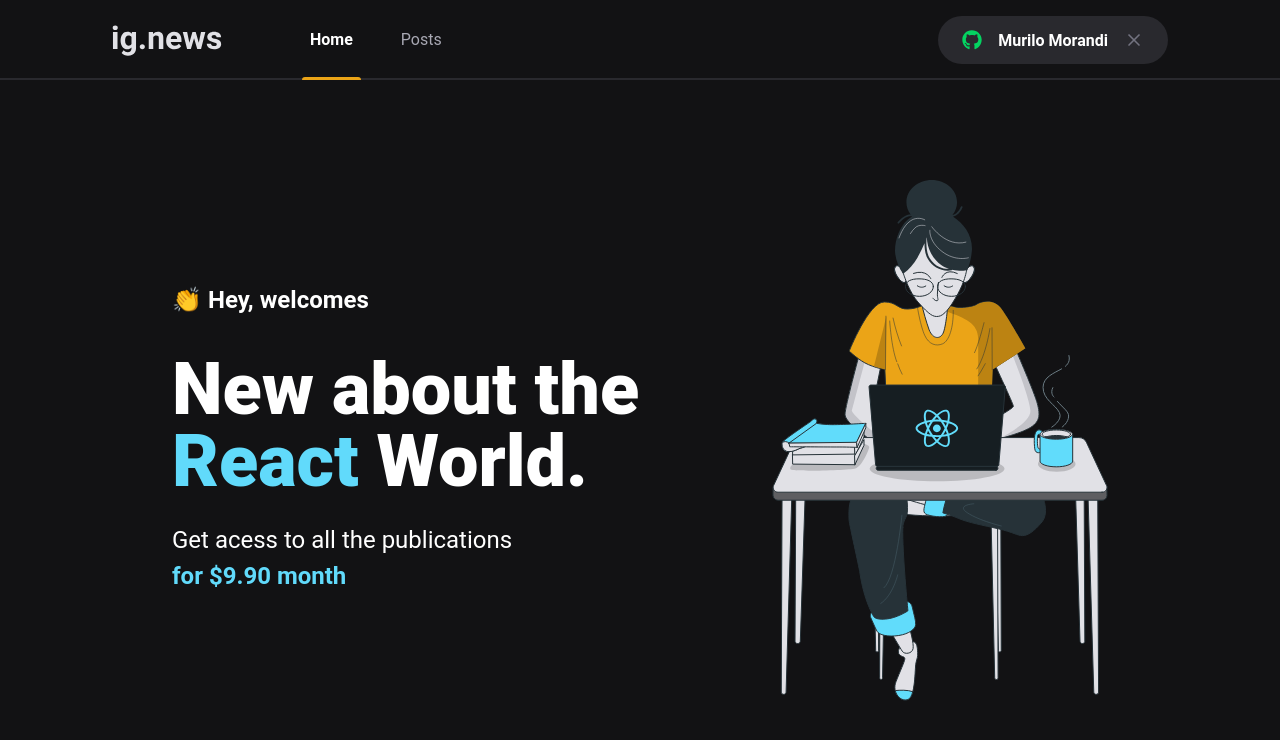
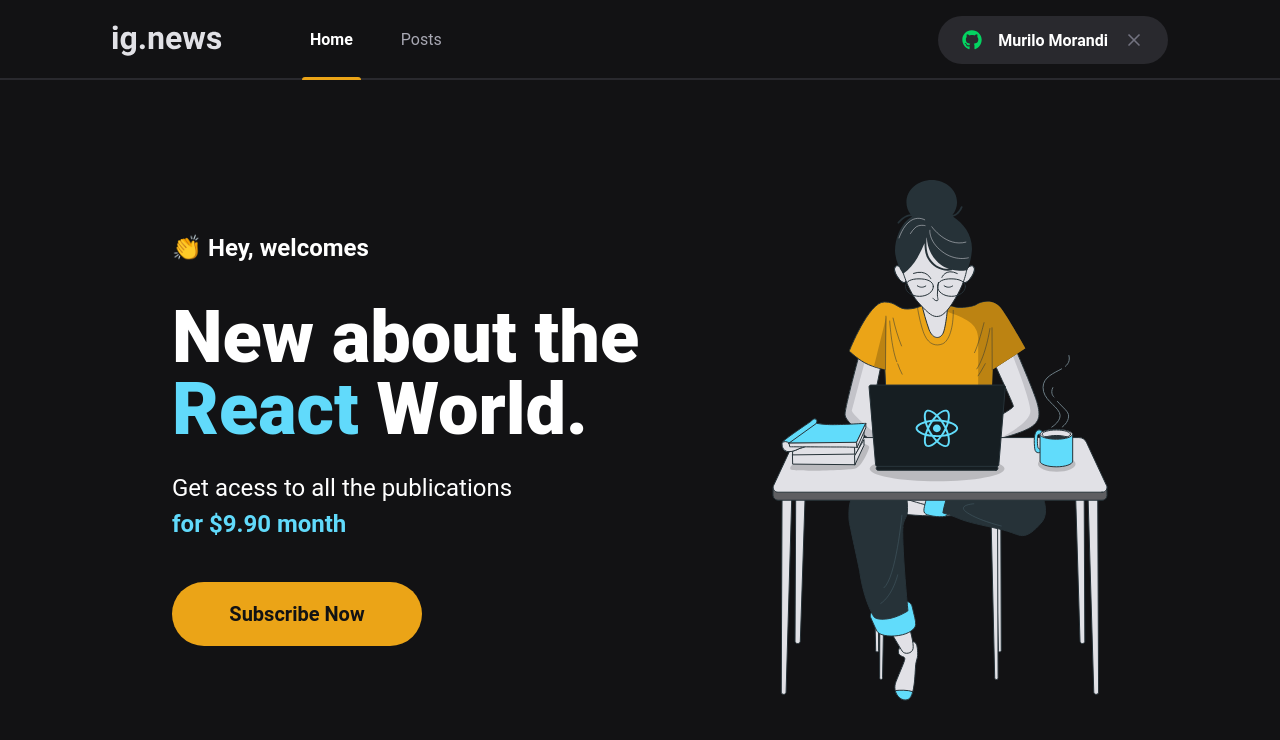
Before and after one commit to MuriloMorandi/news_leader, a Next.js app: page / in a window 1280 px wide. Shown: the top 740 px of the page. Built offline with nearby package versions, Linux system fonts and the light colour scheme.

Commit message:
Criação do botão para se inscrever

```diff
--- /dev/null
+++ b/src/components/SubscribrButton/index.tsx
@@ -0,0 +1,9 @@
+import styles from './styles.module.scss';
+
+export function SubscribeButton() {
+    return(
+        <button type="button" className={styles.SubscribeButton}>
+            Subscribe Now
+        </button>
+    )
+}
--- /dev/null
+++ b/src/components/SubscribrButton/styles.module.scss
@@ -0,0 +1,20 @@
+.SubscribeButton{
+    height: 4rem;
+    width: 250px;
+    border: 0;
+    border-radius: 2rem;
+    background: var(--yellow500);
+    color: var(--gray900);
+    font-size: 1.25rem;
+    font-weight: bold;
+
+    display: flex;
+    align-items: center;
+    justify-content: center;
+
+    transform: filter 0.2s;
+
+    &:hover{
+        filter: brightness(0.8);
+    }
+}
--- a/src/pages/index.tsx
+++ b/src/pages/index.tsx
@@ -1,3 +1,4 @@
+import { SubscribeButton } from 'components/SubscribrButton';
 import Head from 'next/head';
 import styles from 'styles/home.module.scss'
 
@@ -18,6 +19,7 @@
             Get acess to all the publications <br/>
             <span>for $9.90 month</span>
           </p>
+          <SubscribeButton/>
         </section>
 
         <img src='/img/avatar.svg' alt='Girl coding'/>
--- a/src/styles/home.module.scss
+++ b/src/styles/home.module.scss
@@ -40,6 +40,8 @@
         }
     }
 
-
+    button{
+        margin-top: 2.5rem;
+    }
 
 }
```
